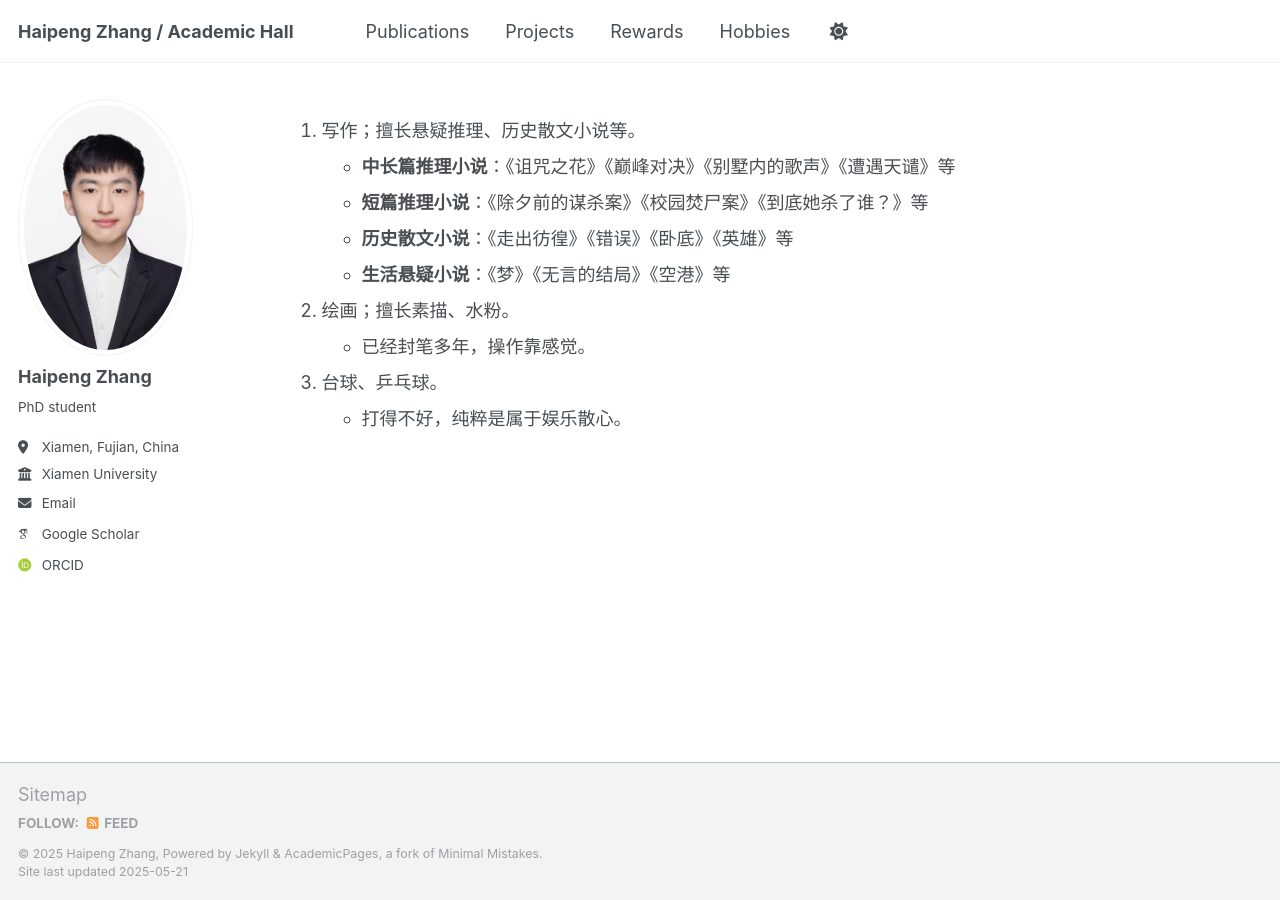
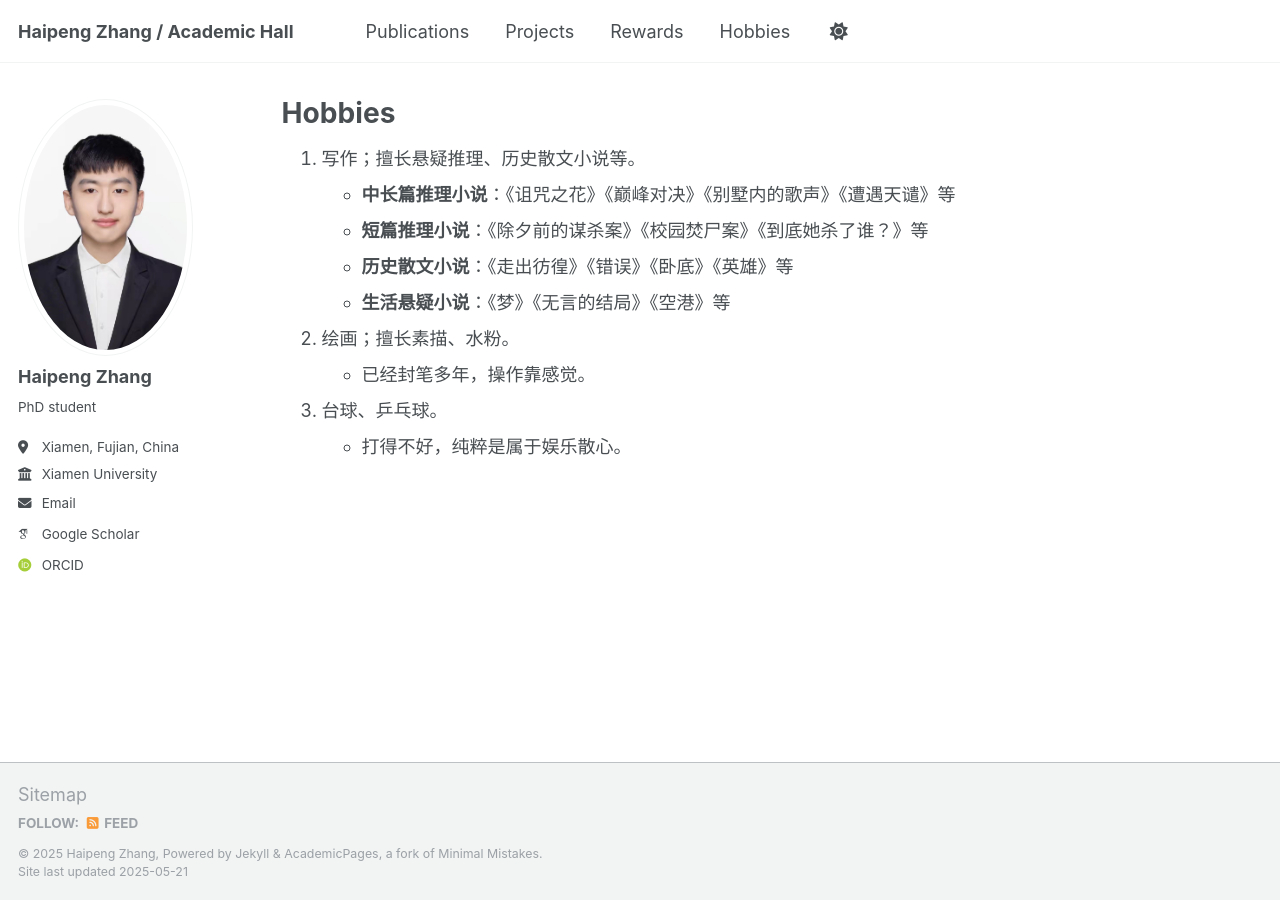
Before and after one commit to Harry-first/haipengzhang, a Jekyll site: the page built from _pages/portfolio.md, in a window 1280 px wide. Built offline with Jekyll 4.4.1, drawn with Linux system fonts in a browser that asks for light colours; some web fonts are replaced; our own code applies the rules of GitHub Pages for plain Markdown files.

Commit message:
Update portfolio.md

```diff
--- a/_pages/portfolio.md
+++ b/_pages/portfolio.md
@@ -1,3 +1,9 @@
+---
+layout: archive
+title: "Hobbies"
+permalink: /portfolio/
+author_profile: true
+---
 
 1. 写作；擅长悬疑推理、历史散文小说等。
 - **中长篇推理小说**：《诅咒之花》《巅峰对决》《别墅内的歌声》《遭遇天谴》等
```
